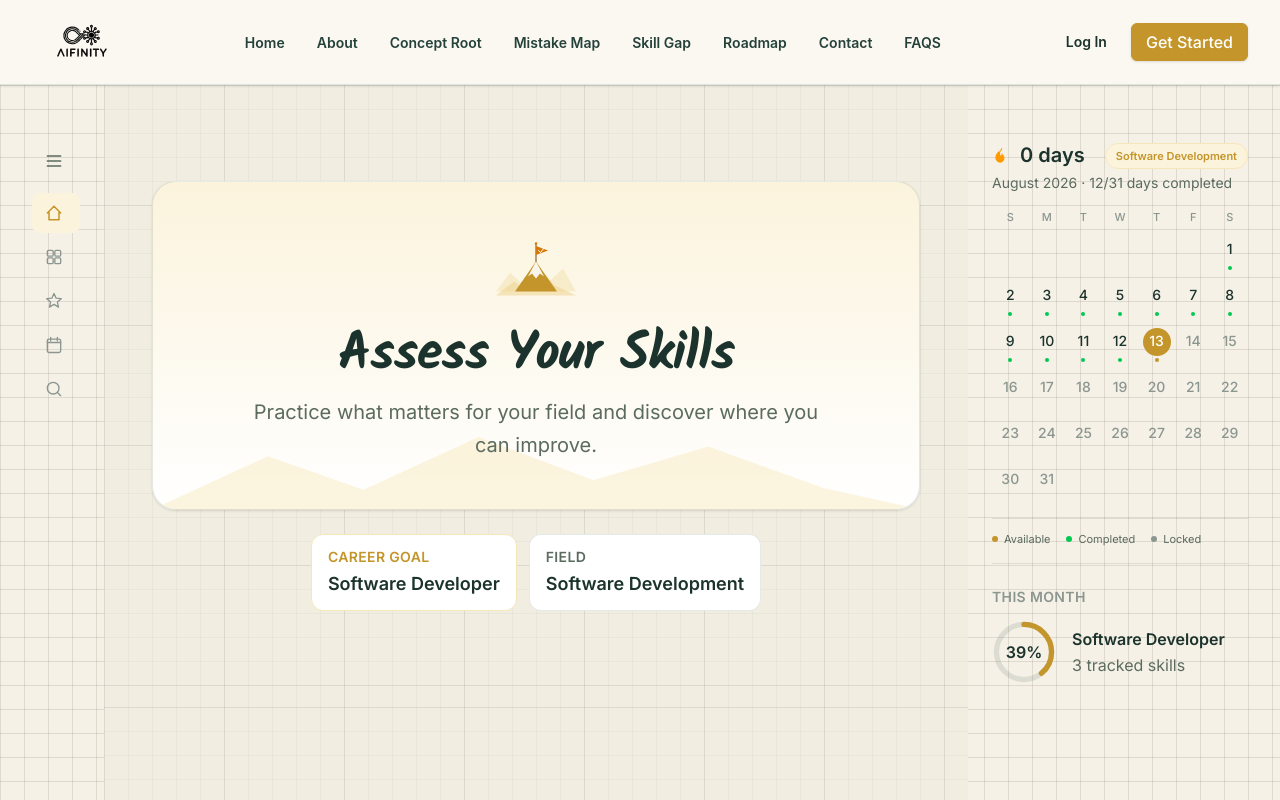
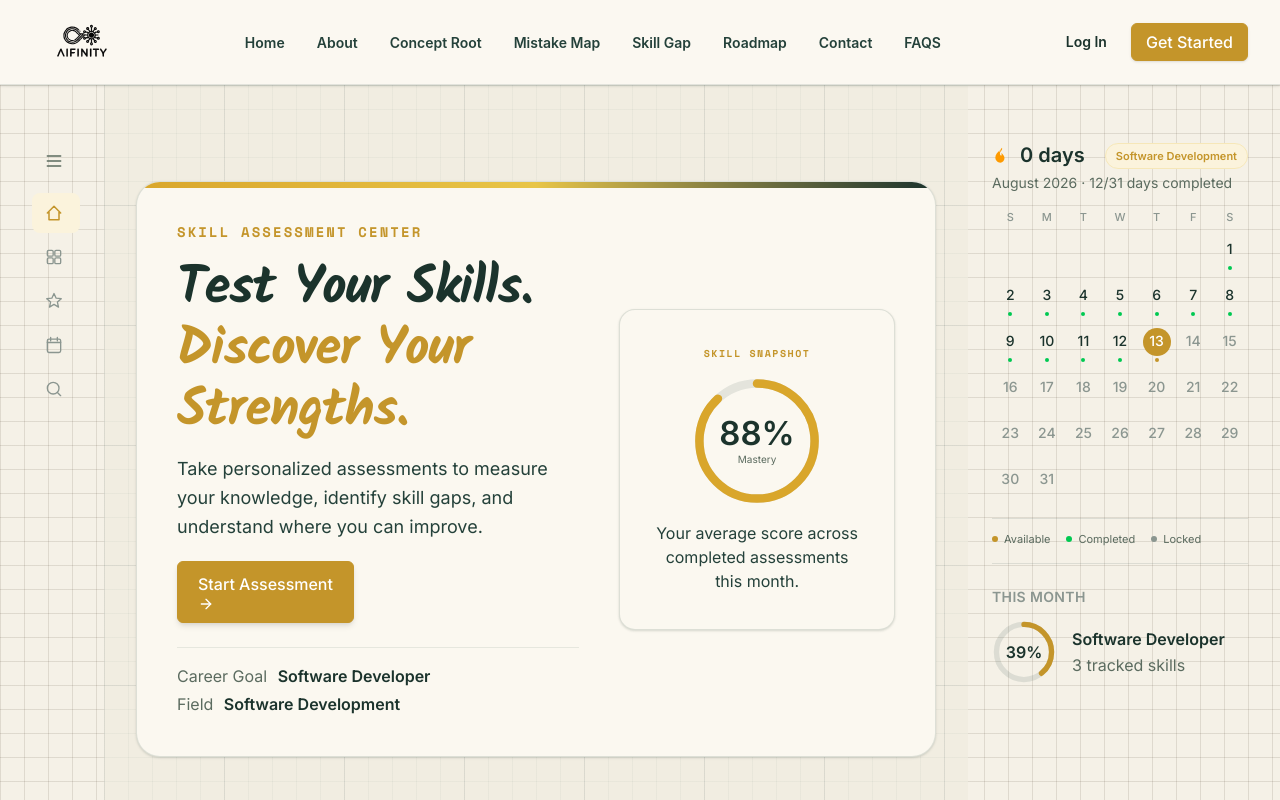
Before and after one commit to Ishika-Gaur/Aifinity-hacksynergy, a React (Vite) app in the folder frontend/: page /assessment in a window 1280 px wide. Shown: the top 800 px of the page. Built offline with nearby package versions, Linux system fonts and the light colour scheme; no server answers.

Commit message:
My changes

```diff
--- a/frontend/package.json
+++ b/frontend/package.json
@@ -11,6 +11,7 @@
   },
   "dependencies": {
     "@emailjs/browser": "^4.4.1",
+    "lucide-react": "^1.33.0",
     "react": "^19.2.8",
     "react-dom": "^19.2.8",
     "react-is": "^19.2.8",
--- a/frontend/src/pages/AssessmentPage.jsx
+++ b/frontend/src/pages/AssessmentPage.jsx
@@ -2,6 +2,7 @@ import React, { useMemo, useState, useEffect, useRef } from "react";
 import Section from "../components/Section";
 import SectionHeading from "../components/SectionHeading";
 import Button from "../components/Button";
+import { ArrowRight } from "lucide-react";
 import {
   CATEGORIES,
   TYPE_FILTERS,
@@ -143,8 +144,7 @@ function SidebarNav({ active, open, onToggle }) {
             key={item.id}
             href={`#${item.id}`}
             title={item.label}
-            className={`group flex items-center gap-3 rounded-lg px-3 py-2.5 text-sm font-medium transition-colors ${
-              isActive
+            className={`group flex items-center gap-3 rounded-lg px-3 py-2.5 text-sm font-medium transition-colors ${isActive
               ? "bg-[var(--color-primary-50)] text-[var(--color-primary-600)]"
               : "text-[var(--color-text-muted)] hover:bg-[var(--color-surface-secondary)] hover:text-[var(--color-text-h)]"
               }`}
@@ -165,29 +165,47 @@ function SidebarNav({ active, open, onToggle }) {
   );
 }
 
-/* Themed hero illustration — mountain + flag, in the app's teal/amber
-   palette. Mirrors the "reach the summit" motif without reusing any
-   third-party artwork. */
-function HeroIllustration({ className }) {
+/* ---------------- Hero signature visual: one clean skill-score ring ----------------
+   Deliberately minimal — a single ring is the "characteristic thing" for an
+   assessment tool (a score), so it carries the whole visual instead of
+   stacking a card, a question, options, a meter, and a floating pill. */
+function AssessmentHeroVisual({ className = "" }) {
+  const pct = 88;
+  const circumference = 2 * Math.PI * 54;
+  const dash = (pct / 100) * circumference;
+
   return (
-    <svg viewBox="0 0 160 130" className={className} aria-hidden="true">
-      <path
-        d="M0 108 L28 70 L52 92 L78 48 L108 86 L134 62 L160 108 Z"
-        fill="var(--color-primary-100)"
-        opacity="0.6"
+    <div
+      className={`relative flex flex-col items-center gap-4 rounded-2xl border border-[#2E4F42]/15 bg-[#FBF8F0] px-8 py-9 text-center shadow-[var(--shadow-card)] ${className}`}
+    >
+      <span className="font-['Space_Mono'] text-[10px] font-bold uppercase tracking-[0.15em] text-[#C4952A]">
+        Skill Snapshot
+      </span>
+
+      <div className="relative flex h-32 w-32 items-center justify-center">
+        <svg viewBox="0 0 120 120" className="h-32 w-32 -rotate-90">
+          <circle cx="60" cy="60" r="54" fill="none" stroke="#1B332C1A" strokeWidth="8" />
+          <circle
+            cx="60"
+            cy="60"
+            r="54"
+            fill="none"
+            stroke="#D9A62B"
+            strokeWidth="8"
+            strokeLinecap="round"
+            strokeDasharray={`${dash} ${circumference}`}
           />
-      <path
-        d="M0 116 L36 88 L60 104 L92 68 L118 96 L160 116 Z"
-        fill="var(--color-primary-200)"
-        opacity="0.5"
-      />
-      <path d="M38 108 L80 48 L122 108 Z" fill="var(--color-primary-600)" />
-      <path d="M64 78 L80 48 L96 78 L88 72 L80 82 L72 72 Z" fill="white" opacity="0.9" />
-      <line x1="80" y1="48" x2="80" y2="14" stroke="#8a6a3a" strokeWidth="2.5" strokeLinecap="round" />
-      <circle cx="80" cy="12" r="2.5" fill="#d97706" />
-      <path d="M80 17 L104 26 L80 35 Z" fill="#d97706" />
-      <path d="M85 26 L89 30 L97 20" stroke="white" strokeWidth="2" fill="none" strokeLinecap="round" strokeLinejoin="round" />
         </svg>
+        <div className="absolute flex flex-col items-center">
+          <span className="text-3xl font-bold text-[#1B332C]">{pct}%</span>
+          <span className="text-[10px] text-[#5B6B5F]">Mastery</span>
+        </div>
+      </div>
+
+      <p className="max-w-[220px] text-sm text-[#24413A]">
+        Your average score across completed assessments this month.
+      </p>
+    </div>
   );
 }
 
@@ -212,8 +230,7 @@ function AssessmentCard({ assessment }) {
         </div>
         <div className="flex items-end justify-between">
           <span
-            className={`rounded-full px-2.5 py-1 text-[11px] font-semibold backdrop-blur-sm ${
-              assessment.difficulty === "Easy"
+            className={`rounded-full px-2.5 py-1 text-[11px] font-semibold backdrop-blur-sm ${assessment.difficulty === "Easy"
               ? "bg-white/90 text-green-700"
               : assessment.difficulty === "Hard"
                 ? "bg-white/90 text-red-700"
@@ -307,8 +324,7 @@ function DayCell({ daily }) {
   const content = (
     <div className="flex flex-col items-center justify-center gap-0.5 py-0.5">
       <span
-        className={`flex h-7 w-7 items-center justify-center rounded-full text-xs font-medium transition-colors ${
-          daily.isToday
+        className={`flex h-7 w-7 items-center justify-center rounded-full text-xs font-medium transition-colors ${daily.isToday
           ? "bg-[var(--color-primary-600)] text-white"
           : isLocked
             ? "text-[var(--color-text-light)]"
@@ -318,8 +334,7 @@ function DayCell({ daily }) {
         {daily.day}
       </span>
       <span
-        className={`h-1 w-1 rounded-full ${
-          !hasActivity
+        className={`h-1 w-1 rounded-full ${!hasActivity
           ? "bg-transparent"
           : daily.status === "Completed"
             ? "bg-green-500"
@@ -396,7 +411,7 @@ function StreakSidebar({ profile, dailyAssessments, completedDays }) {
             </span>
           </div>
           <span className="rounded-full border border-[var(--color-primary-100)] bg-[var(--color-primary-50)] px-2.5 py-1 text-[11px] font-semibold text-[var(--color-primary-600)]">
-            {profile.field}
+            {profile.field || "Not set"}
           </span>
         </div>
         <p className="mt-0.5 text-xs text-[var(--color-text-muted)]">
@@ -459,7 +474,7 @@ function StreakSidebar({ profile, dailyAssessments, completedDays }) {
             </span>
           </div>
           <div className="text-sm text-[var(--color-text-muted)]">
-            <p className="font-semibold text-[var(--color-text-h)]">{profile.careerGoal}</p>
+            <p className="font-semibold text-[var(--color-text-h)]">{profile.careerGoal || "Not set"}</p>
             <p className="mt-0.5">{profile.skills.length} tracked skills</p>
           </div>
         </div>
@@ -568,8 +583,7 @@ export default function AssessmentPage() {
       <div className="mx-auto flex max-w-[1400px] gap-6 px-4 pb-16 lg:px-8">
         {/* ---------------- LEFT SIDEBAR ---------------- */}
         <aside
-        className={`sticky top-20 hidden h-fit shrink-0 self-start pt-14 transition-all duration-200 md:block ${
-          sidebarOpen ? "w-44" : "w-12"
+          className={`sticky top-20 hidden h-fit shrink-0 self-start pt-14 transition-all duration-200 md:block ${sidebarOpen ? "w-44" : "w-12"
             }`}
         >
           <SidebarNav active={activeSection} open={sidebarOpen} onToggle={() => setSidebarOpen((v) => !v)} />
@@ -577,49 +591,59 @@ export default function AssessmentPage() {
 
         {/* ---------------- MAIN CONTENT ---------------- */}
         <div className="min-w-0 flex-1">
-        {/* HEADER */}
-        <Section id="overview" className="scroll-mt-24 pt-14 pb-10">
-          <div className="relative mx-auto max-w-3xl overflow-hidden rounded-3xl border border-[var(--color-border)] bg-gradient-to-b from-[var(--color-primary-50)] to-white px-6 py-12 text-center shadow-sm">
-            <svg
-              className="pointer-events-none absolute inset-x-0 bottom-0 h-24 w-full"
-              viewBox="0 0 400 100"
-              preserveAspectRatio="none"
-              aria-hidden="true"
+          {/* HEADER / HERO SECTION — two-column: pitch + live diagnostic preview */}
+          <Section id="overview" className="scroll-mt-24 pt-8 pb-8 sm:pt-12 sm:pb-10">
+            <div className="relative overflow-hidden rounded-3xl border border-[#2E4F42]/15 bg-[#FBF8F0] p-6 sm:p-8 lg:p-10 shadow-[var(--shadow-card)] transition-all duration-300">
+              {/* Decorative top gold accent bar */}
+              <div className="absolute top-0 inset-x-0 h-1.5 bg-gradient-to-r from-[#D9A62B] via-[#E8C547] to-[#1B332C]" />
+
+              <div className="grid grid-cols-1 lg:grid-cols-12 gap-8 lg:gap-10 items-center">
+                {/* Left Column: Eyebrow, Heading, Description, CTA, Pillars & Context Cards */}
+                <div className="lg:col-span-7 flex flex-col gap-4">
+                  {/* Eyebrow badge */}
+                  <span className="font-['Space_Mono'] text-xs font-bold uppercase tracking-[0.15em] text-[#C4952A] w-fit">
+                    Skill Assessment Center
+                  </span>
+
+                  {/* Main Heading */}
+                  <div>
+                    <h1 className="font-['Kalam'] text-3xl sm:text-4xl lg:text-5xl font-bold tracking-tight text-[#1B332C] leading-[1.15]">
+                      Test Your Skills. <br className="hidden sm:inline" />
+                      <span className="text-[#C4952A]">Discover Your Strengths.</span>
+                    </h1>
+                    <p className="mt-3 text-sm sm:text-base text-[#24413A] leading-relaxed max-w-xl font-normal">
+                      Take personalized assessments to measure your knowledge, identify skill gaps, and understand where you can improve.
+                    </p>
+                  </div>
+
+                  {/* CTA */}
+                  <div className="mt-1">
+                    <Button
+                      as="a"
+                      href="#recommended"
+                      size="md"
+                      className="inline-flex items-center gap-2 shadow-md hover:scale-[1.02] active:scale-[0.98] transition-transform"
                     >
-              <path
-                d="M0 100 L60 45 L110 80 L170 25 L230 70 L290 35 L350 78 L400 100 Z"
-                fill="var(--color-primary-100)"
-                opacity="0.45"
-              />
-            </svg>
+                      <span>Start Assessment</span>
+                      <ArrowRight className="h-4 w-4" />
+                    </Button>
+                  </div>
 
-            <div className="relative">
-              <HeroIllustration className="mx-auto h-20 w-20" />
-              <h1 className="mt-4 text-4xl font-bold tracking-tight text-[var(--color-text-h)] sm:text-5xl">
-                Assess Your Skills
-              </h1>
-              <p className="mx-auto mt-3 max-w-xl text-lg leading-relaxed text-[var(--color-text-muted)]">
-                Practice what matters for your field and discover where you can improve.
-              </p>
+                  {/* Career Goal & Field — dynamic from profile, neutral fallback */}
+                  <div className="mt-2 flex flex-wrap items-center gap-x-6 gap-y-1 border-t border-[#2E4F42]/10 pt-4 text-sm">
+                    <span className="text-[#5B6B5F]">
+                      Career Goal <span className="ml-1.5 font-semibold text-[#1B332C]">{profile.careerGoal || "Not set"}</span>
+                    </span>
+                    <span className="text-[#5B6B5F]">
+                      Field <span className="ml-1.5 font-semibold text-[#1B332C]">{profile.field || "Not set"}</span>
+                    </span>
                   </div>
                 </div>
 
-          <div className="mt-6 flex flex-wrap justify-center gap-3">
-            <div className="inline-flex flex-col gap-0.5 rounded-xl border border-[var(--color-primary-100)] bg-white px-4 py-3">
-              <span className="text-xs font-semibold uppercase tracking-wide text-[var(--color-primary-600)]">
-                Career Goal
-              </span>
-              <span className="text-base font-semibold text-[var(--color-text-h)]">
-                {profile.careerGoal}
-              </span>
+                {/* Right Column: Assessment Diagnostic Preview Visual */}
+                <div className="lg:col-span-5 w-full">
+                  <AssessmentHeroVisual />
                 </div>
-            <div className="inline-flex flex-col gap-0.5 rounded-xl border border-[var(--color-border)] bg-white px-4 py-3">
-              <span className="text-xs font-semibold uppercase tracking-wide text-[var(--color-text-muted)]">
-                Field
-              </span>
-              <span className="text-base font-semibold text-[var(--color-text-h)]">
-                {profile.field}
-              </span>
               </div>
             </div>
           </Section>
@@ -659,7 +683,7 @@ export default function AssessmentPage() {
           <Section id="recommended" className="scroll-mt-24">
             <SectionHeading
               title="Recommended for You"
-            subtitle={`Recommended for your ${profile.careerGoal} goal — based on your field (${profile.field}) and skills: ${profile.skills.join(", ")}.`}
+              subtitle={`Recommended for your ${profile.careerGoal || "goal"} — based on your field (${profile.field || "Not set"}) and skills: ${profile.skills.join(", ")}.`}
             />
             <div className="mt-10 grid grid-cols-1 gap-6 sm:grid-cols-2 xl:grid-cols-3">
               {recommended.map((assessment) => (
@@ -677,7 +701,7 @@ export default function AssessmentPage() {
           <Section id="daily" className="scroll-mt-24">
             <SectionHeading
               title="Daily Assessment"
-            subtitle={`A fresh ${profile.field} challenge, every day this month.`}
+              subtitle={`A fresh ${profile.field || "skill"} challenge, every day this month.`}
             />
 
             <div className="mt-10 grid grid-cols-1 gap-6 lg:grid-cols-[1.4fr_1fr]">
@@ -685,7 +709,7 @@ export default function AssessmentPage() {
               {todayAssessment ? (
                 <div className="overflow-hidden rounded-2xl border border-[var(--color-border)] bg-gradient-to-br from-[var(--color-primary-600)] to-[#d97706] p-6 text-white shadow-sm">
                   <span className="text-[11px] font-semibold uppercase tracking-wide text-white/70">
-                  Day {todayDay} · {profile.field}
+                    Day {todayDay} · {profile.field || "Not set"}
                   </span>
                   <h3 className="mt-2 text-2xl font-bold leading-snug">{todayAssessment.title}</h3>
                   <p className="mt-2 max-w-md text-sm text-white/80">
@@ -715,8 +739,7 @@ export default function AssessmentPage() {
                   {weekDays.map((d) => (
                     <div key={d.id} className="flex flex-col items-center gap-1">
                       <span
-                      className={`flex h-8 w-8 items-center justify-center rounded-full text-xs font-semibold ${
-                        d.isToday
+                        className={`flex h-8 w-8 items-center justify-center rounded-full text-xs font-semibold ${d.isToday
                           ? "bg-[var(--color-primary-600)] text-white"
                           : d.status === "Completed"
                             ? "bg-green-50 text-green-700"
@@ -728,8 +751,7 @@ export default function AssessmentPage() {
                         {d.day}
                       </span>
                       <span
-                      className={`h-1 w-1 rounded-full ${
-                        d.status === "Completed" ? "bg-green-500" : d.status === "Locked" ? "bg-transparent" : "bg-[var(--color-primary-600)]"
+                        className={`h-1 w-1 rounded-full ${d.status === "Completed" ? "bg-green-500" : d.status === "Locked" ? "bg-transparent" : "bg-[var(--color-primary-600)]"
                           }`}
                       />
                     </div>
@@ -764,8 +786,7 @@ export default function AssessmentPage() {
                       key={c}
                       type="button"
                       onClick={() => setCategory(c)}
-                    className={`rounded-full border px-4 py-1.5 text-sm font-medium transition-colors ${
-                      category === c
+                      className={`rounded-full border px-4 py-1.5 text-sm font-medium transition-colors ${category === c
                         ? "border-[var(--color-primary-600)] bg-[var(--color-primary-600)] text-white"
                         : "border-[var(--color-border)] text-[var(--color-text-muted)] hover:border-[var(--color-primary-300)]"
                         }`}
@@ -788,8 +809,7 @@ export default function AssessmentPage() {
                         key={d}
                         type="button"
                         onClick={() => setDifficulty(d)}
-                      className={`rounded-full border px-3 py-1 text-xs font-medium transition-colors ${
-                        difficulty === d
+                        className={`rounded-full border px-3 py-1 text-xs font-medium transition-colors ${difficulty === d
                           ? "border-[var(--color-primary-600)] bg-[var(--color-primary-600)] text-white"
                           : "border-[var(--color-border)] text-[var(--color-text-muted)] hover:border-[var(--color-primary-300)]"
                           }`}
@@ -810,8 +830,7 @@ export default function AssessmentPage() {
                         key={t}
                         type="button"
                         onClick={() => setType(t)}
-                      className={`rounded-full border px-3 py-1 text-xs font-medium transition-colors ${
-                        type === t
+                        className={`rounded-full border px-3 py-1 text-xs font-medium transition-colors ${type === t
                           ? "border-[var(--color-primary-600)] bg-[var(--color-primary-600)] text-white"
                           : "border-[var(--color-border)] text-[var(--color-text-muted)] hover:border-[var(--color-primary-300)]"
                           }`}
--- a/frontend/src/pages/Login.jsx
+++ b/frontend/src/pages/Login.jsx
@@ -33,6 +33,11 @@ export default function LoginPage() {
     if (!res.success) {
       setError(res.error || "Login failed.");
     } else {
+      if (res.user) {
+        try {
+          localStorage.setItem("user", JSON.stringify(res.user));
+        } catch {}
+      }
       if (res.user?.role === "admin") {
         navigate("/admin/dashboard");
       } else {
--- a/frontend/src/pages/Signup.jsx
+++ b/frontend/src/pages/Signup.jsx
@@ -39,6 +39,11 @@ export default function SignupPage() {
     if (!res.success) {
       setError(res.error || "Registration failed.");
     } else {
+      if (res.user) {
+        try {
+          localStorage.setItem("user", JSON.stringify(res.user));
+        } catch {}
+      }
       navigate("/dashboard");
     }
   };
```
Also changed, not shown: frontend/src/components/dashboard/DashboardHeader.jsx (+62 -3 lines), frontend/src/data/dashboardData.js (+5 -5 lines), frontend/src/pages/OnboardingPage.jsx (+39 -9 lines), 1 other file (tests, documents, lock files or other folders). Lines whose indentation alone changed are shown as unchanged.
